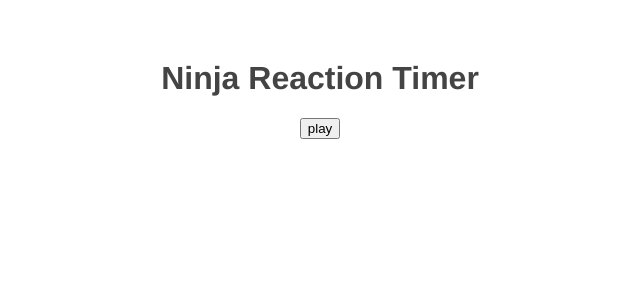
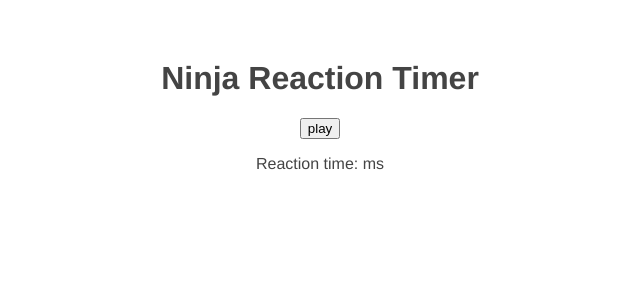
Before and after one commit to MaoDoBan/reaction-timer, a Vue app: page / in a window 1280 px wide. Shown: the top 300 px of the page, without its empty margins (320-960 px from the left). Built offline with nearby package versions, Linux system fonts and the light colour scheme.

Commit message:
App.vue: executa o endGame() no evento "end" do Block.vue; endaGame(): seta score com valor do reactionTime, e isPlaying pra false; exibe o score em um <p>

```diff
--- a/src/App.vue
+++ b/src/App.vue
@@ -1,24 +1,30 @@
 <template>
   <h1>Ninja Reaction Timer</h1>
   <button @click="start" :disabled="isPlaying">play</button>
-  <Block v-if="isPlaying" :delay="delay" />
+  <Block v-if="isPlaying" :delay="delay" @end="endGame" />
+  <p>Reaction time: {{ this.score }} ms</p>
 </template>
 
 <script>
 import Block from "./components/Block.vue";
+//import Results from "./components/Results.vue";
 
 export default {
   name: 'App',
   components: { Block },
   data(){ return {
     isPlaying: false,
-    delay: null
+    delay: null,
+    score: null
   }; },
   methods: {
     start(){
       this.delay = 2000 + Math.random() * 5000;
       this.isPlaying = true;
-      //console.log(this.delay);
+    },
+    endGame(reactionTime){
+      this.score = reactionTime;
+      this.isPlaying = false;
     }
   }
 }
```
